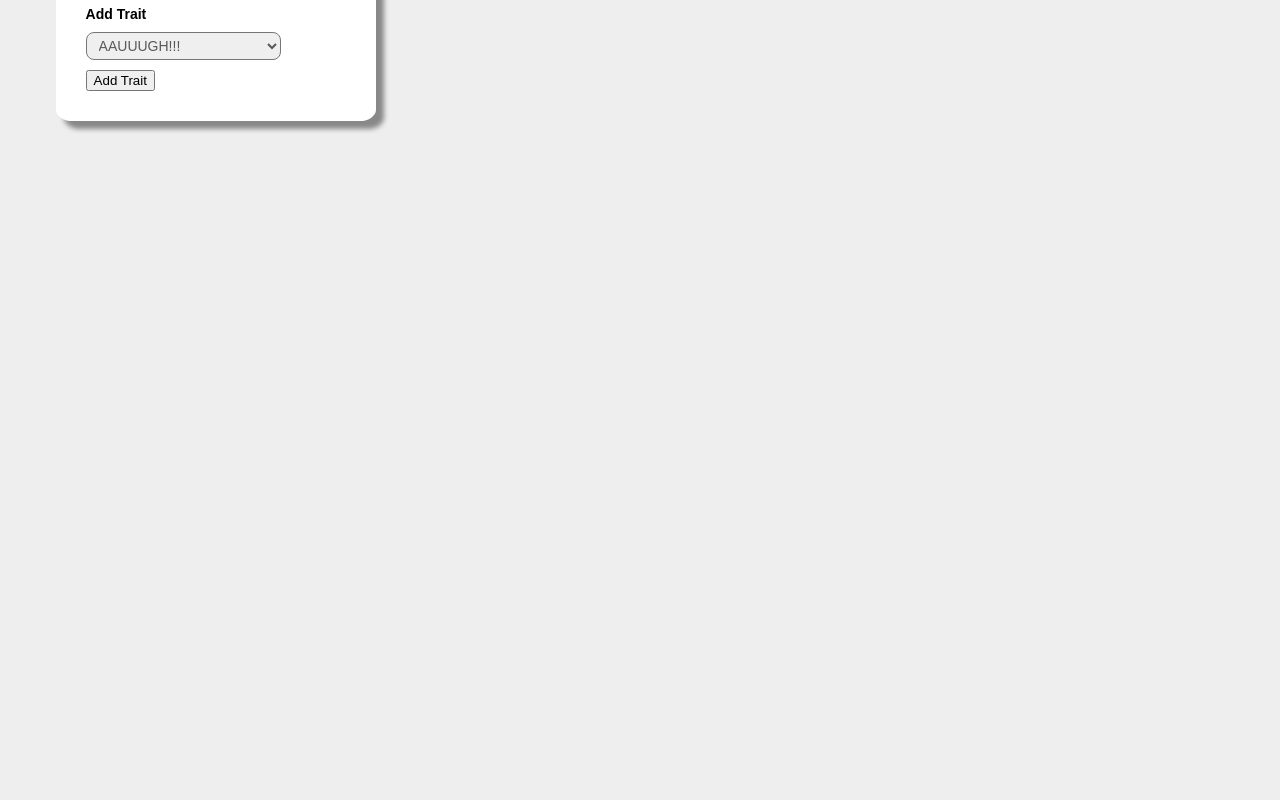
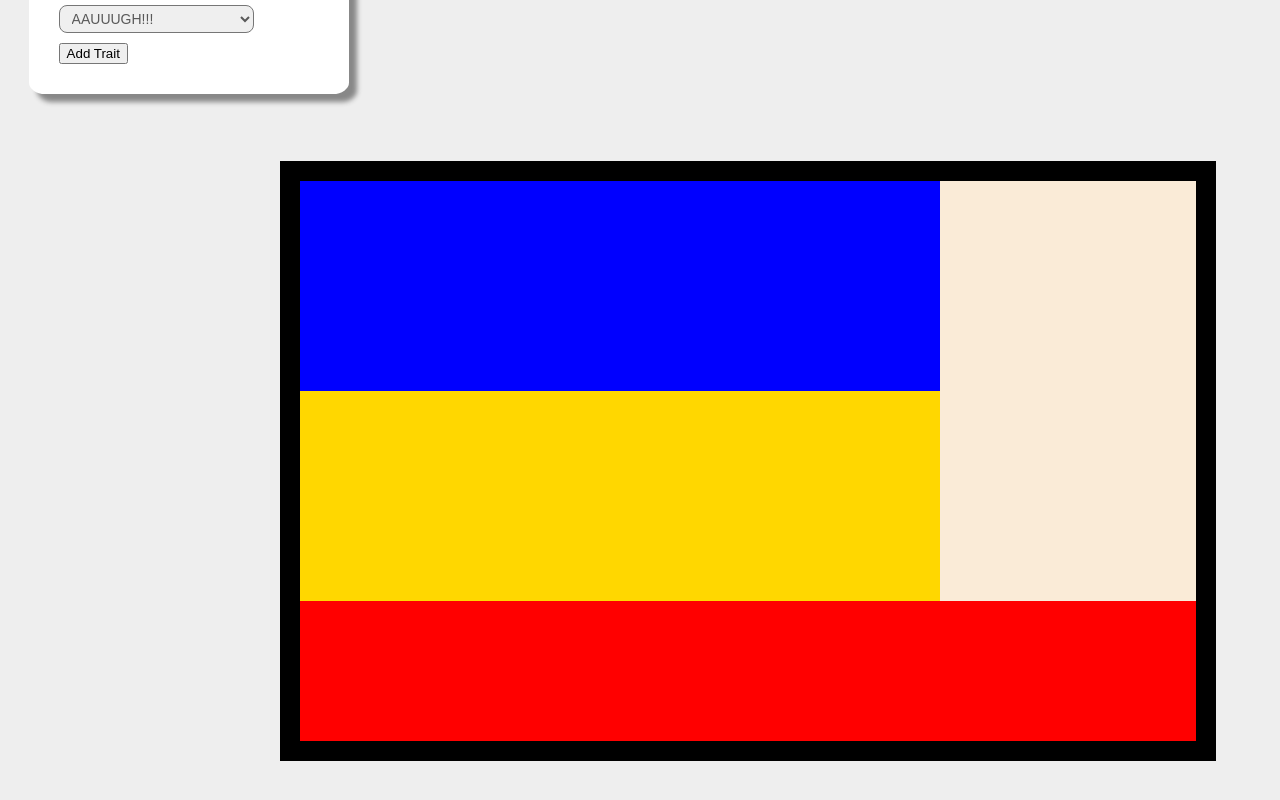
Before and after one commit to ZackBarbari/KW-Unit-Generator, a React (Create React App) app: page / in a window 1280 px wide. Shown: the part 882-1682 px from the top of the page. Before the commit the page ends 1033 px from the top, so only its background shows below. Built offline with nearby package versions, Linux system fonts and the light colour scheme.

Commit message:
Card redone, flex box zones made

```diff
--- a/src/components/Card.css
+++ b/src/components/Card.css
@@ -1,32 +1,70 @@
 .card-outline {
-    margin-right: 5%;
+    margin: 5%;
+    display: flex;
+    flex-direction: column;
     float: right;
-    width: 50%;
-    aspect-ratio: 5 / 3;
-    border-radius: 25px;
+    width: 960px;
+    height: 560px;
+    max-width: 70%;
+    /*border-radius: 25px;
+    padding: 10px;*/
     background-color: white;
     border: 20px solid rgb(0, 0, 0);
-    padding: 10px;
   }
+  /*
   .size-rhombus {
-    float:right;
     background: rgb(255, 255, 255);
-    margin: 100px auto;
+    margin: auto;
     border: 5px solid #000;
-    width: 175px;
-    height: 175px;
-    margin-top: 5%;
-    margin-right: 5%;
+    height: 45%;
+    aspect-ratio: 1/1;
+    margin-top: 15%;
     transform: rotate(45deg);
   }
   .tier-rhombus {
-    float:right;
     border: 5px solid #000;
-    width: 175px;
-    height: 175px;
-    margin-top: 200px;
-    margin-right: -186px;
+    margin: auto;
+    margin-top: -15%;
+    height: 45%;
+    aspect-ratio: 1/1;
     transform: rotate(45deg);
+    z-index: 0;
+  }*/
+  .first-container {
+    display:flex;
+    flex-direction: row;
+    flex: 3;
+    order: 1;
+  }
+  .info-container {
+    display:flex;
+    flex-direction: column;
+    flex: 2.5;
+    order: 1;
+  }
+  .rhombus-container {
+    background-color: antiquewhite;
+    flex: 1;
+    order: 2;
+  }
+  .name-container {
+    background-color: blue;
+    flex: 1;
+    order: 1;
+  }
+  .stats-container {
+    background-color: red;
+    flex: 1;
+    order: 2;
+  }
+  .trait-container {
+    background-color: gold;
+    flex: 1;
+    order: 2;
+  }
+  .type-icon {
+    width:15%;
+    height:25%
   }
   .ancestry-icon {
     height:70px;
--- a/src/components/Input.css
+++ b/src/components/Input.css
@@ -1,7 +1,7 @@
 .section-box{
     margin-left: 2%;
     float: left;
-    padding: 30px;
+    padding: 3px;
     font-family: sans-serif;
     width: 25%
 }
--- a/src/components/UnitCard.js
+++ b/src/components/UnitCard.js
@@ -9,24 +9,29 @@ const UnitCard = React.forwardRef(
     return (
         <>
         <div className='card-outline' ref={ref}>
-            <img src={ require(`../symbols/type/${unit}.png`)} alt="Type Icon" width="140" height="140"></img>
-            <div className='size-rhombus'></div>
-            <div className='tier-rhombus'></div>
-            <img src={ require(`../symbols/ancestry/${ancestry}.png`)} alt="Ancestry Icon" className='ancestry-icon'></img><br />
-            {size}<br />
-            {name}<br />
-            Commander {commander}<br />
-            {ancestry}<br />
-            {exp}<br />
-            {equip}<br />
-            {race}<br />
-            {traits.map((trait) => (<div>{trait.name} {trait.description}</div>))}
+            <div className='first-container'>
+                <div className='info-container'>
+                    <div className='name-container' />
+                    <div className='trait-container' />
+                </div>
+                <div className='rhombus-container'/>
+            </div>
+            <div className='stats-container' />
         </div>
         </>
     )
 }
 );
 
+/*
+<img src={ require(`../symbols/ancestry/${ancestry}.png`)} alt="Ancestry Icon" className='ancestry-icon'></img><br />
+            {name}<br />
+            Commander {commander}<br />
+            {exp}<br />
+            {equip}<br />
+            <img src={ require(`../symbols/type/${unit}.png`)} alt="Type Icon" className='type-icon'></img>
+            {race}<br />
+            {traits.map((trait) => (<div>{trait.name} {trait.description}</div>))}*/
 UnitCard.defaultProps = defaults
 
 export default UnitCard;
```
